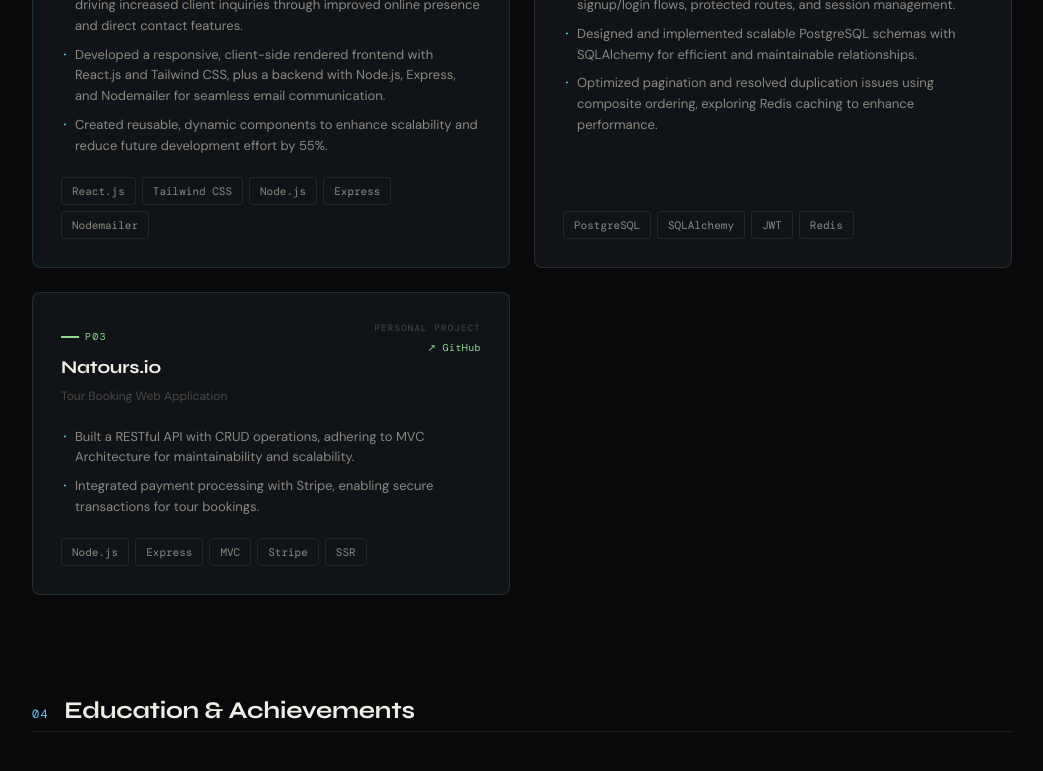
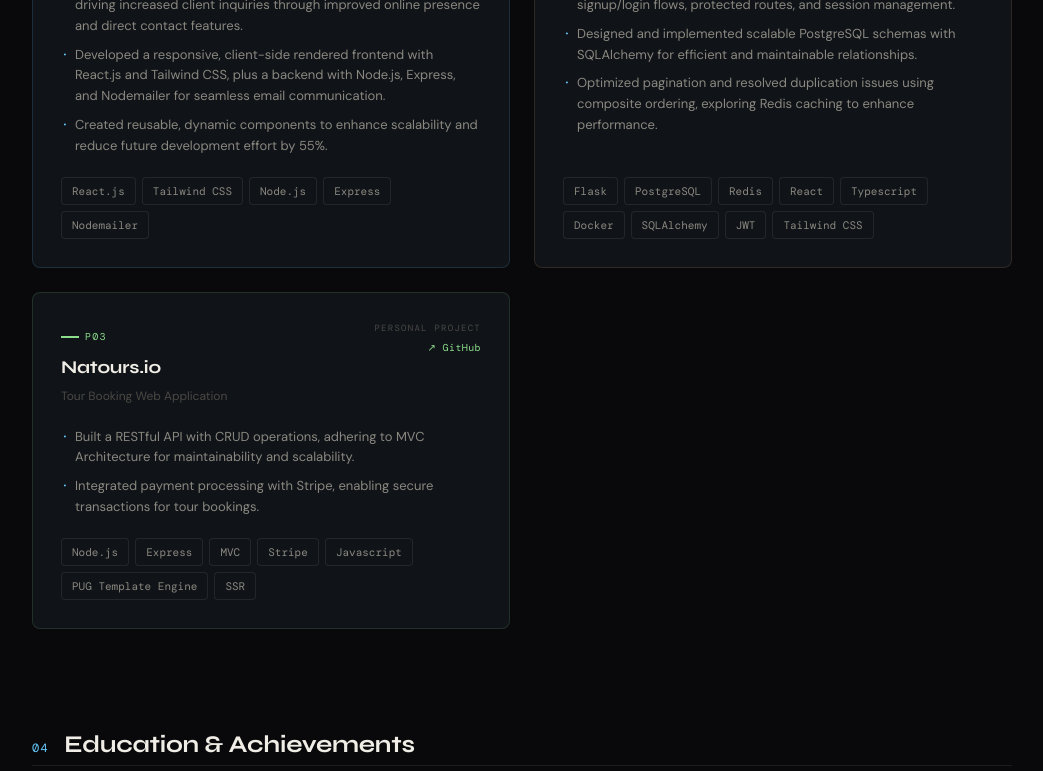
Before and after one commit to Araf-Khatri/Portfolio, a Next.js app: page / in a window 1280 px wide. Shown: the part 2504-3275 px from the top of the page, without its empty margins (118-1161 px from the left). Built offline with nearby package versions, Linux system fonts and the light colour scheme; a web font is replaced by a local one.

Commit message:
feat: update tech stack in resume to include React, Javascript, and additional technologies

```diff
--- a/src/data/resume.tsx
+++ b/src/data/resume.tsx
@@ -155,6 +155,7 @@ export const resume: ResumeType = {
         "Built the company's marketing website landing page with a focus on responsive design and optimal user experience.",
       ],
       tech: [
+        "React",
         "NextJS",
         "TypeScript",
         "Python",
@@ -165,6 +166,7 @@ export const resume: ResumeType = {
         "AWS SES",
         "API Gateway",
         "Tailwind CSS",
+        "Javascript",
       ],
     },
     {
@@ -183,6 +185,7 @@ export const resume: ResumeType = {
         "ReactJS",
         "TypeScript",
         "NextJS",
+        "Javascript",
         "Google Calendar APIs",
         "Styled Components",
         "Bootstrap",
@@ -202,6 +205,7 @@ export const resume: ResumeType = {
         "ReactJS",
         "TypeScript",
         "NextJS",
+        "Javascript",
         "Styled Components",
         "Bootstrap",
         "Metronic8",
@@ -233,7 +237,17 @@ export const resume: ResumeType = {
         "Designed and implemented scalable PostgreSQL schemas with SQLAlchemy for efficient and maintainable relationships.",
         "Optimized pagination and resolved duplication issues using composite ordering, exploring Redis caching to enhance performance.",
       ],
-      tech: ["PostgreSQL", "SQLAlchemy", "JWT", "Redis"],
+      tech: [
+        "Flask",
+        "PostgreSQL",
+        "Redis",
+        "React",
+        "Typescript",
+        "Docker",
+        "SQLAlchemy",
+        "JWT",
+        "Tailwind CSS",
+      ],
       github: "https://github.com/Araf-Khatri/vistagram",
     },
     {
@@ -245,7 +259,15 @@ export const resume: ResumeType = {
         "Built a RESTful API with CRUD operations, adhering to MVC Architecture for maintainability and scalability.",
         "Integrated payment processing with Stripe, enabling secure transactions for tour bookings.",
       ],
-      tech: ["Node.js", "Express", "MVC", "Stripe", "SSR"],
+      tech: [
+        "Node.js",
+        "Express",
+        "MVC",
+        "Stripe",
+        "Javascript",
+        "PUG Template Engine",
+        "SSR",
+      ],
       github: "https://github.com/Araf-Khatri/Natours",
     },
   ],
```
